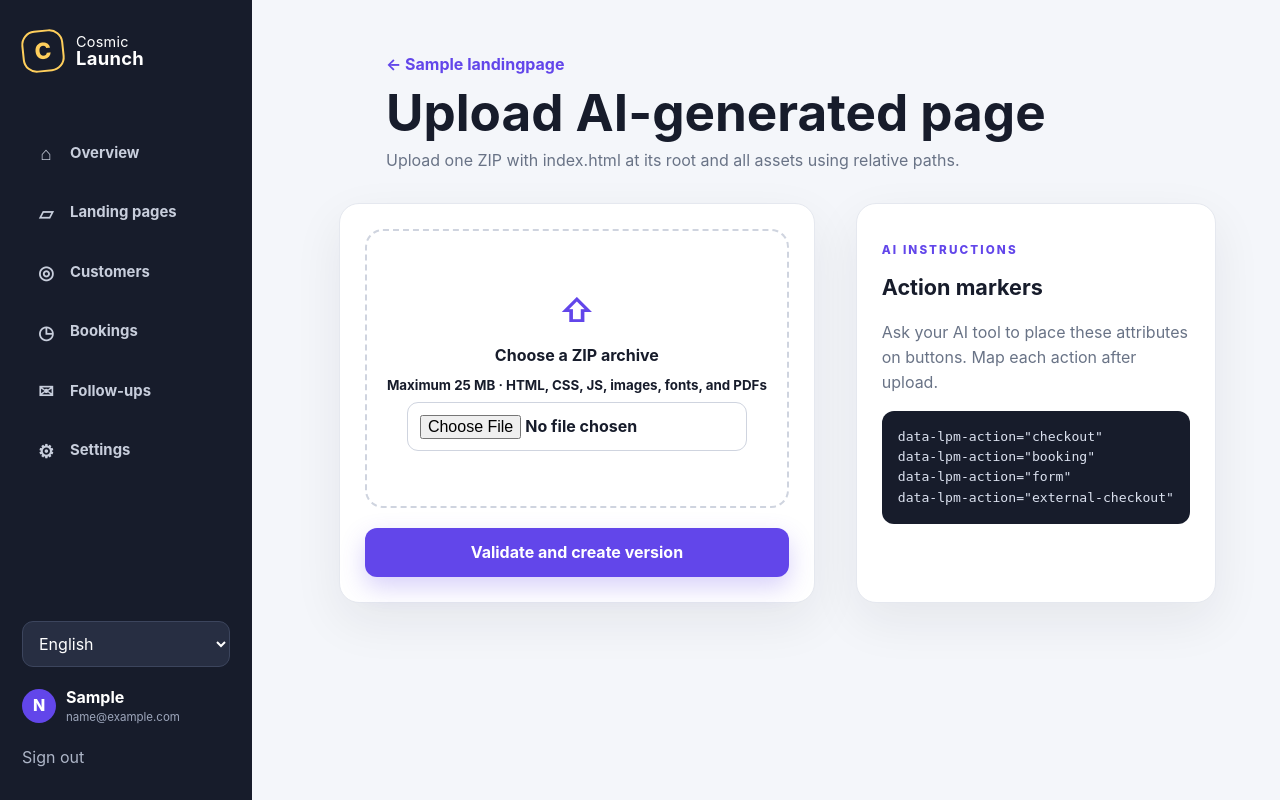
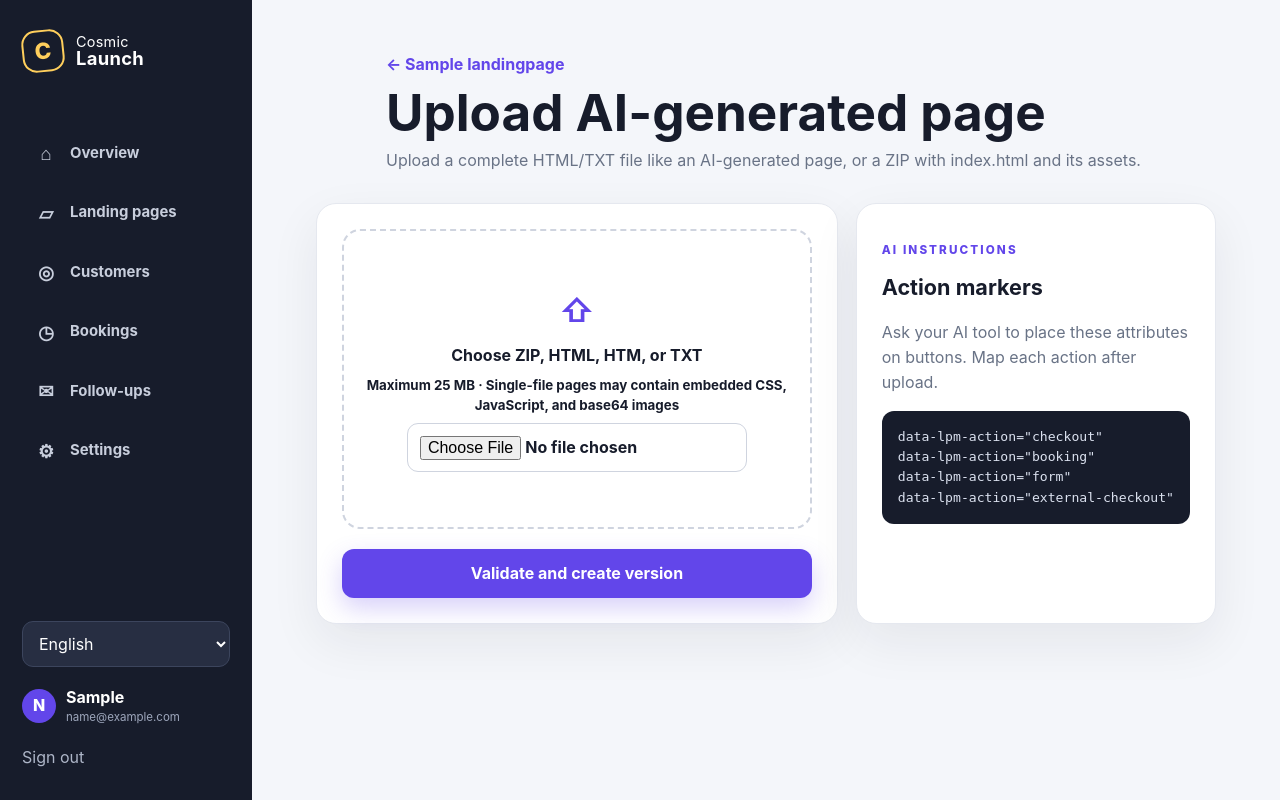
Before and after one commit to AnthonyBatato/manager.cosmic135, a Django app: page /pages/1/upload/ in a window 1280 px wide. Run offline with Django 5.2, Linux system fonts and the light colour scheme; a user stored in the database is signed in; tables that the repository leaves empty hold one stand-in row (values such as "Sample post"); parts of the project's set-up code (start-up, migrations or seed data) failed here and were passed over.

Commit message:
Support self-contained HTML and TXT page uploads

```diff
--- a/pages/forms.py
+++ b/pages/forms.py
@@ -25,7 +25,11 @@ class BuilderForm(forms.Form):
         return blocks
 
 class UploadForm(forms.Form):
-    archive = forms.FileField(help_text="ZIP containing index.html and relative assets")
+    archive = forms.FileField(
+        label="Page file",
+        help_text="ZIP bundle, or a complete self-contained HTML/HTM/TXT file",
+        widget=forms.ClearableFileInput(attrs={"accept": ".zip,.html,.htm,.txt"}),
+    )
 
 class ActionMappingForm(forms.ModelForm):
     class Meta:
--- a/pages/services.py
+++ b/pages/services.py
@@ -20,6 +20,33 @@ MAX_FILES = 500
 DENIED_SUFFIXES = {".py", ".php", ".rb", ".pl", ".sh", ".bash", ".ps1", ".bat", ".cmd", ".exe", ".dll", ".so", ".jar", ".zip", ".tar", ".gz", ".7z"}
 ALLOWED_SUFFIXES = {".html", ".htm", ".css", ".js", ".json", ".txt", ".xml", ".svg", ".png", ".jpg", ".jpeg", ".gif", ".webp", ".ico", ".woff", ".woff2", ".ttf", ".otf", ".pdf"}
 ACTION_RE = re.compile(r'data-lpm-action=["\'](?P<kind>checkout|booking|form|external-checkout)(?::(?P<key>[a-z0-9-]+))?["\']', re.I)
+
+def _detect_actions(source):
+    actions = []
+    for match in ACTION_RE.finditer(source):
+        item = {"type": match.group("kind").lower(), "key": (match.group("key") or match.group("kind")).lower()}
+        if item not in actions:
+            actions.append(item)
+    return actions
+
+def validate_html_upload(upload):
+    if upload.size > MAX_ARCHIVE_BYTES:
+        raise ValidationError("HTML file exceeds 25 MB.")
+    suffix = Path(upload.name or "").suffix.lower()
+    if suffix not in {".html", ".htm", ".txt"}:
+        raise ValidationError("Upload a ZIP, HTML, HTM, or TXT file.")
+    try:
+        raw = upload.read()
+        upload.seek(0)
+        source = raw.decode("utf-8-sig")
+    except UnicodeDecodeError as exc:
+        raise ValidationError("The page file must be UTF-8 text.") from exc
+    lowered = source.lower()
+    if "\x00" in source or "<html" not in lowered or "<body" not in lowered:
+        raise ValidationError("The file must contain a complete HTML document with html and body elements.")
+    if re.search(r"(?:src|href)\s*=\s*[\"'](?:/|file:|[a-z]:)", lowered):
+        raise ValidationError("Absolute local asset paths are not accepted. Embed assets or use HTTPS URLs.")
+    return source, _detect_actions(source)
 
 def validate_archive(upload):
     if upload.size > MAX_ARCHIVE_BYTES:
@@ -57,12 +84,33 @@ def validate_archive(upload):
     lowered = index_text.lower()
     if re.search(r"(?:src|href)\s*=\s*[\"'](?:/|file:|[a-z]:)", lowered):
         raise ValidationError("Use relative asset paths; absolute local paths are not accepted.")
-    actions = []
-    for match in ACTION_RE.finditer(index_text):
-        item = {"type": match.group("kind").lower(), "key": (match.group("key") or match.group("kind")).lower()}
-        if item not in actions:
-            actions.append(item)
-    return archive, members, actions
+    return archive, members, _detect_actions(index_text)
+
+def save_uploaded_version(page, upload, user):
+    if Path(upload.name or "").suffix.lower() == ".zip":
+        return save_archive_version(page, upload, user)
+    return save_html_version(page, upload, user)
+
+def save_html_version(page, upload, user):
+    source, actions = validate_html_upload(upload)
+    with transaction.atomic():
+        number = (page.versions.order_by("-number").values_list("number", flat=True).first() or 0) + 1
+        rel = Path(str(page.pk)) / f"{number}-{secrets.token_hex(6)}"
+        destination = settings.PUBLISHED_ROOT / rel
+        destination.mkdir(parents=True, exist_ok=False)
+        try:
+            (destination / "index.html").write_text(source, encoding="utf-8")
+            version = PageVersion.objects.create(
+                page=page, number=number, artifact_path=rel.as_posix(),
+                detected_actions=actions, created_by=user,
+            )
+            page.current_version = version
+            page.source_type = LandingPage.SOURCE_UPLOAD
+            page.save(update_fields=["current_version", "source_type", "updated_at"])
+            return version
+        except Exception:
+            shutil.rmtree(destination, ignore_errors=True)
+            raise
 
 def save_archive_version(page, upload, user):
     archive, members, actions = validate_archive(upload)
--- a/pages/views.py
+++ b/pages/views.py
@@ -14,7 +14,7 @@ from django.urls import reverse
 from django.views.decorators.http import require_POST
 from .forms import ActionMappingForm, BuilderForm, DomainForm, PageForm, UploadForm
 from .models import ActionClick, ActionMapping, Domain, LandingPage, Visit
-from .services import render_builder, save_archive_version, save_builder_version, serve_file_path
+from .services import render_builder, save_uploaded_version, save_builder_version, serve_file_path
 from users.auth import owner_required
 
 def _public_page_for_host(host):
@@ -77,11 +77,13 @@ def page_upload(request, pk):
     form = UploadForm(request.POST or None, request.FILES or None)
     if request.method == "POST" and form.is_valid():
         try:
-            version = save_archive_version(page, form.cleaned_data["archive"], request.user)
+            version = save_uploaded_version(page, form.cleaned_data["archive"], request.user)
         except Exception as exc:
             form.add_error("archive", str(exc))
         else:
             messages.success(request, f"Version {version.number} uploaded and validated.")
+            if not version.detected_actions:
+                messages.warning(request, "No data-lpm-action markers were found. The page will work, but its existing links will not use tracked checkout, booking, or form actions.")
             return redirect("page_edit", pk=page.pk)
     return render(request, "pages/page_upload.html", {"page": page, "form": form})
 
--- a/templates/pages/page_upload.html
+++ b/templates/pages/page_upload.html
@@ -1,4 +1,4 @@
-{% extends "base.html" %}{% load i18n %}{% block title %}{% trans "Upload code" %} · Cosmic Launch{% endblock %}{% block content %}<header class="compact-header"><a href="{% url 'page_edit' page.pk %}" class="back">← {{ page.name }}</a><h1>{% trans "Upload AI-generated page" %}</h1><p>{% trans "Upload one ZIP with index.html at its root and all assets using relative paths." %}</p></header><div class="split-grid"><form method="post" enctype="multipart/form-data" class="panel form-panel span-2">{% csrf_token %}<label class="dropzone"><span class="drop-icon">⇧</span><strong>{% trans "Choose a ZIP archive" %}</strong><small>{% trans "Maximum 25 MB · HTML, CSS, JS, images, fonts, and PDFs" %}</small>{{ form.archive }}</label>{{ form.archive.errors }}<button class="button primary">{% trans "Validate and create version" %}</button></form><aside class="panel"><p class="eyebrow">{% trans "AI INSTRUCTIONS" %}</p><h2>{% trans "Action markers" %}</h2><p class="muted">{% trans "Ask your AI tool to place these attributes on buttons. Map each action after upload." %}</p><pre><code>data-lpm-action=&quot;checkout&quot;
+{% extends "base.html" %}{% load i18n %}{% block title %}{% trans "Upload code" %} · Cosmic Launch{% endblock %}{% block content %}<header class="compact-header"><a href="{% url 'page_edit' page.pk %}" class="back">← {{ page.name }}</a><h1>{% trans "Upload AI-generated page" %}</h1><p>{% trans "Upload a complete HTML/TXT file like an AI-generated page, or a ZIP with index.html and its assets." %}</p></header><div class="split-grid"><form method="post" enctype="multipart/form-data" class="panel form-panel span-2">{% csrf_token %}<label class="dropzone"><span class="drop-icon">⇧</span><strong>{% trans "Choose ZIP, HTML, HTM, or TXT" %}</strong><small>{% trans "Maximum 25 MB · Single-file pages may contain embedded CSS, JavaScript, and base64 images" %}</small>{{ form.archive }}</label>{{ form.archive.errors }}<button class="button primary">{% trans "Validate and create version" %}</button></form><aside class="panel"><p class="eyebrow">{% trans "AI INSTRUCTIONS" %}</p><h2>{% trans "Action markers" %}</h2><p class="muted">{% trans "Ask your AI tool to place these attributes on buttons. Map each action after upload." %}</p><pre><code>data-lpm-action=&quot;checkout&quot;
 data-lpm-action=&quot;booking&quot;
 data-lpm-action=&quot;form&quot;
 data-lpm-action=&quot;external-checkout&quot;</code></pre></aside></div>{% endblock %}
```
Also changed, not shown: pages/tests.py (+19 -1 lines), README.md, locale/zh_Hans/LC_MESSAGES/django.po.
